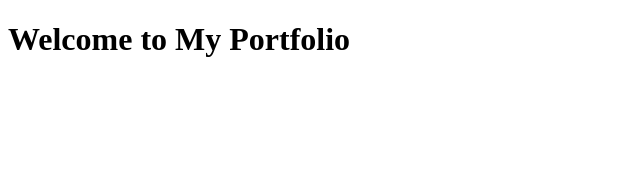
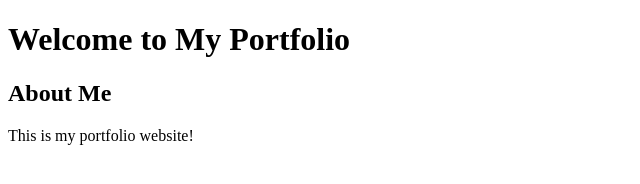
Before and after one commit to CHANDANARANGAVARJULA/portfolio-website-, a plain HTML site: page index.html in a window 1280 px wide. Shown: the whole page, without its empty margins (0-640 px from the left). Drawn offline with Linux system fonts and the light colour scheme.

Commit message:
Added About Me section to index.html

```diff
--- a/index.html
+++ b/index.html
@@ -1 +1,2 @@
 <!DOCTYPE html><html><head><title>Portfolio</title></head><body><h1>Welcome to My Portfolio</h1></body></html>
+<h2>About Me</h2><p>This is my portfolio website!</p>
```
